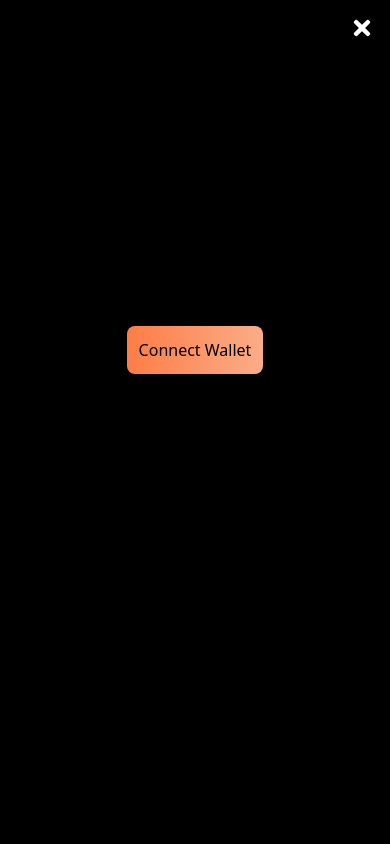
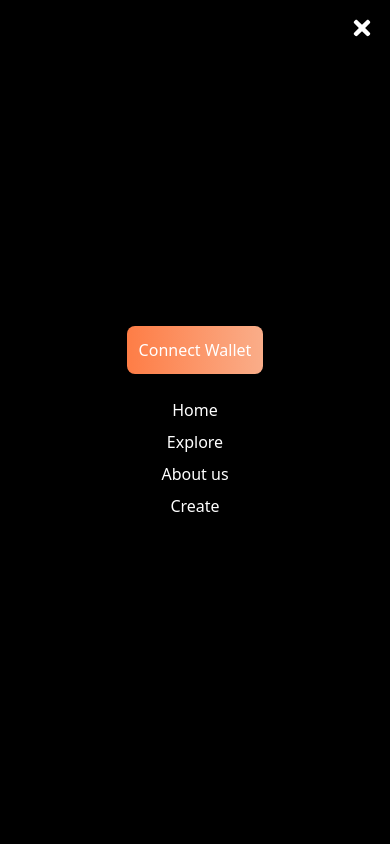
Before and after one commit to KoxyG/NFT_HUB, a Next.js app in the folder FrontEnd/nfthub/: page / in a window 390 px wide. Both pictures are taken after a click on the button 328 px from the left and 38 px from the top of the page. Shown: the top 844 px of the page. Built offline with nearby package versions, Linux system fonts and the light colour scheme.

Commit message:
fixing issues

```diff
--- a/FrontEnd/nfthub/src/components/Navbar.jsx
+++ b/FrontEnd/nfthub/src/components/Navbar.jsx
@@ -59,11 +59,11 @@ const Navbar = () => {
             <FaTimes className="text-2xl" />
           </Button>
 
-          <Button className="cursor-pointer px-3 py-3 rounded-lg bg-gradient-to-r from-[#fe7d46] to-[#faad89]">Connect Wallet</Button>
+          <Button className="cursor-pointer text-white px-3 py-3 rounded-lg bg-gradient-to-r from-[#fe7d46] to-[#faad89]">Connect Wallet</Button>
 
 
 
-          <div className="grid pt-6 gap-2 text-center">
+          <div className="grid pt-6 gap-2 text-white text-center">
 
           <Link href="/">
             <button variant="secondary">Home</button>
```
